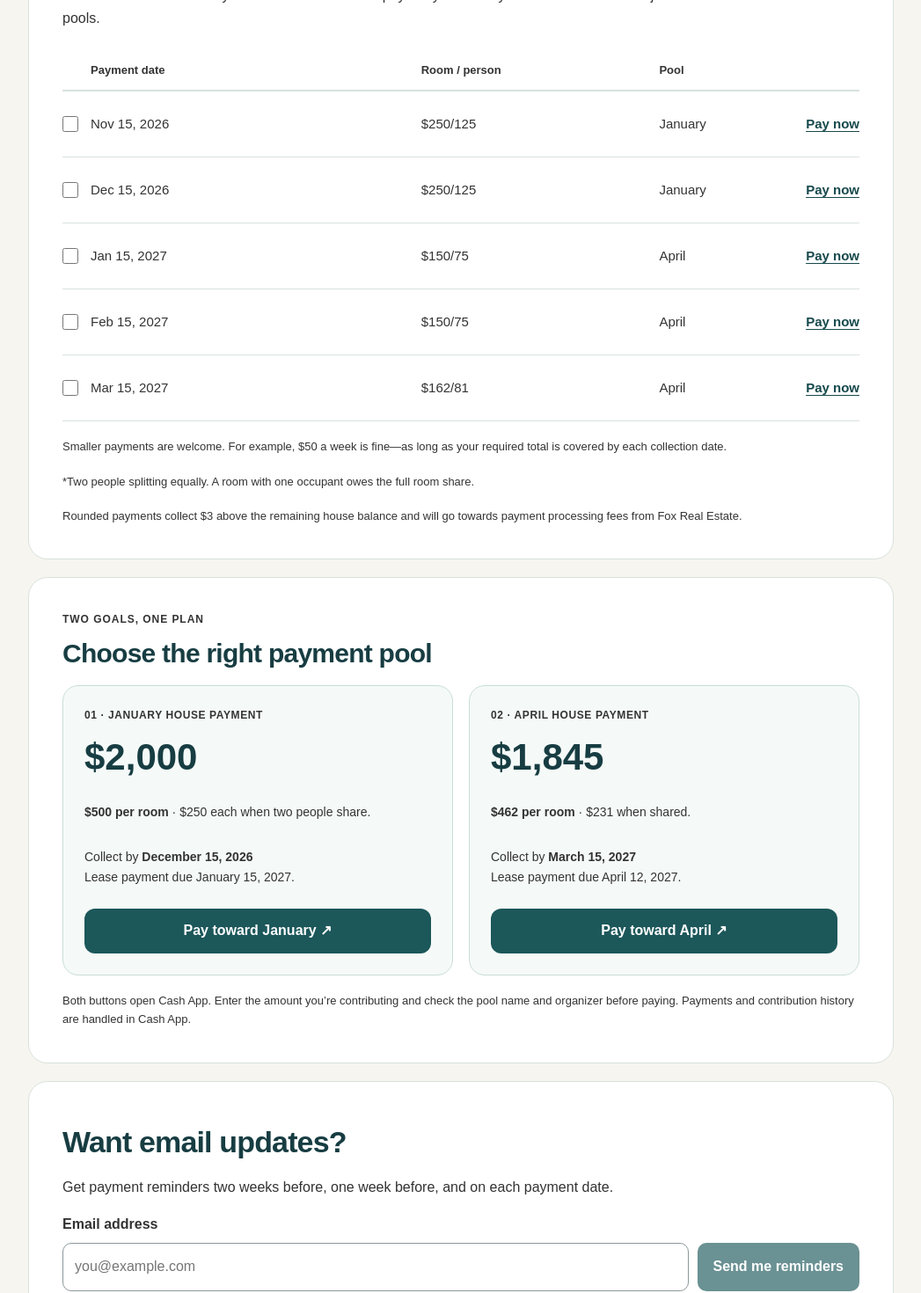
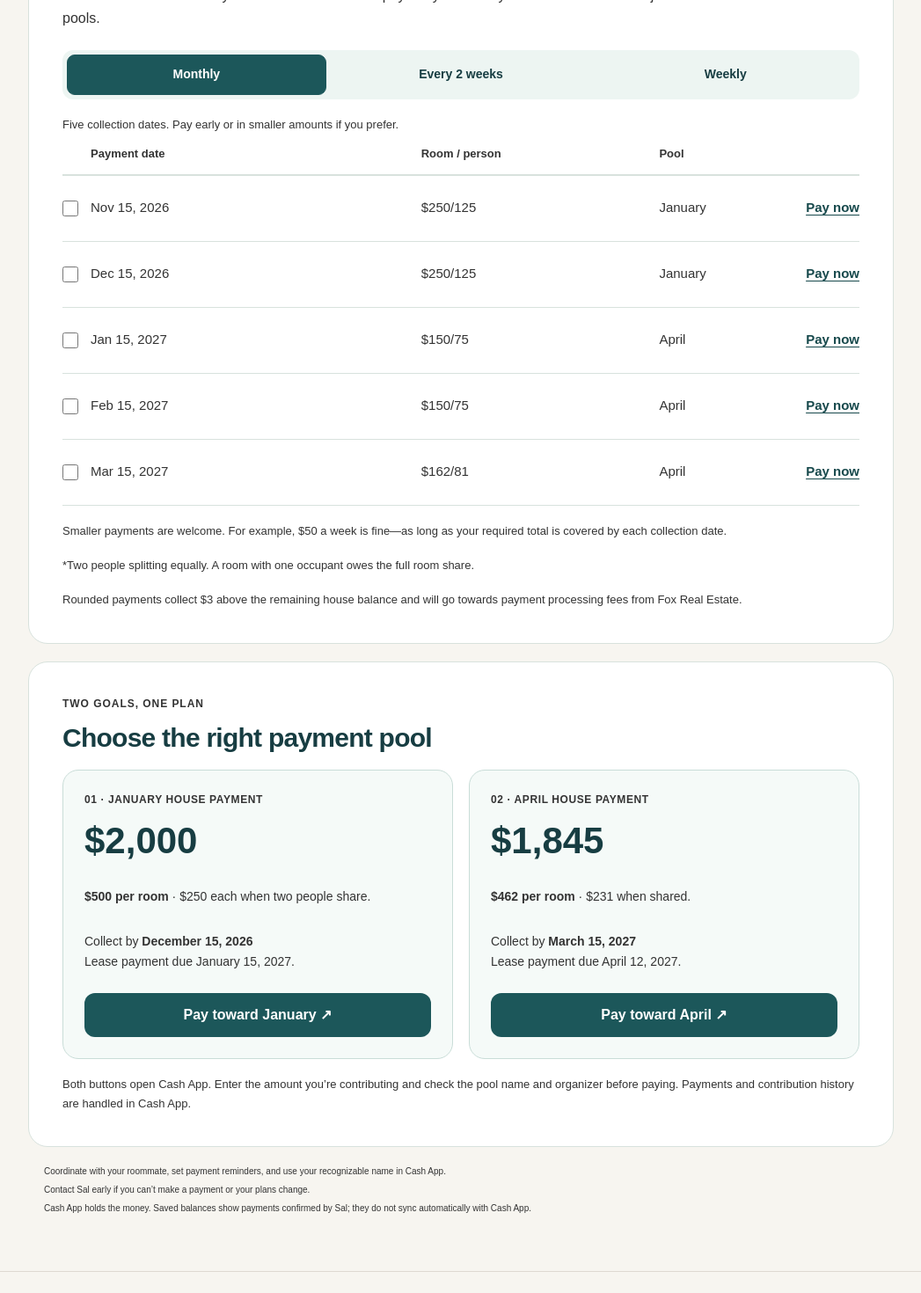
Before and after one commit to mooremaker/moore-made-store, a Next.js app: page /beach-house-2027 in a window 1280 px wide. Shown: the part 880-2350 px from the top of the page at 88% size, without its empty margins (116-1163 px from the left). Built offline with nearby package versions, Linux system fonts and the light colour scheme.

Commit message:
Simplify beach house signup and add flexible payment breakdowns

```diff
--- a/app/beach-house-2027/PaymentTools.tsx
+++ b/app/beach-house-2027/PaymentTools.tsx
@@ -1,12 +1,13 @@
 "use client";
 
-import { useEffect, useState, type FormEvent } from "react";
-import { beachHousePayments } from "@/lib/beach-house-payments";
+import { useEffect, useState } from "react";
+import { beachHousePayments, beachPaymentBreakdown, type BeachFrequency } from "@/lib/beach-house-payments";
 import styles from "./page.module.css";
 
 const storageKey = "beach-house-2027:checked:v1";
 
 export function PaymentSchedule({ savedEnabled = false }: { savedEnabled?: boolean }) {
+  const [frequency, setFrequency] = useState<BeachFrequency>("monthly");
   const [checked, setChecked] = useState<string[]>([]);
   const [savedProfile, setSavedProfile] = useState(false);
   const [savingCheck, setSavingCheck] = useState(false);
@@ -51,11 +52,16 @@ export function PaymentSchedule({ savedEnabled = false }: { savedEnabled?: boole
 
   return (
     <div className={styles.schedule}>
+      <div className={styles.frequencyTabs} role="group" aria-label="Payment frequency">
+        {(["monthly", "biweekly", "weekly"] as const).map((value) => <button type="button" aria-pressed={frequency === value} onClick={() => setFrequency(value)} key={value}>{value === "monthly" ? "Monthly" : value === "biweekly" ? "Every 2 weeks" : "Weekly"}</button>)}
+      </div>
+      <p className={styles.small}>{frequency === "monthly" ? "Five collection dates. Pay early or in smaller amounts if you prefer." : frequency === "biweekly" ? "Each monthly amount split into two payments, two weeks apart. Same totals and collection deadlines." : "Each monthly amount split into four weekly payments. Same totals and collection deadlines."}</p>
+      {frequency !== "monthly" ? <p className={styles.small}>These are optional planning dates. Use the Monthly tab to save your collection checklist. Email reminders follow the five collection dates.</p> : null}
       <div className={styles.scheduleHead} aria-hidden="true"><span /><span>Payment date</span><span>Room / person</span><span>Pool</span><span /></div>
-      {beachHousePayments.map((payment) => (
-        <div className={`${styles.paymentRow} ${checked.includes(payment.id) ? styles.checked : ""}`} key={payment.id}>
-          <input type="checkbox" checked={checked.includes(payment.id)} disabled={savingCheck} onChange={() => toggle(payment.id)} id={`payment-${payment.id}`} aria-label={`Mark ${payment.date} payment complete on your checklist`} />
-          <label htmlFor={`payment-${payment.id}`}><span className={styles.fullDate}>{payment.date}</span><span className={styles.shortDate}>{payment.shortDate}</span></label>
+      {beachPaymentBreakdown(frequency).map((payment) => (
+        <div className={`${styles.paymentRow} ${frequency === "monthly" && checked.includes(payment.id) ? styles.checked : ""}`} key={payment.id}>
+          {frequency === "monthly" ? <input type="checkbox" checked={checked.includes(payment.id)} disabled={savingCheck} onChange={() => toggle(payment.id)} id={`payment-${payment.id}`} aria-label={`Mark ${payment.date} payment complete on your checklist`} /> : <span aria-hidden="true" />}
+          <label htmlFor={frequency === "monthly" ? `payment-${payment.id}` : undefined}><span className={styles.fullDate}>{payment.date}</span><span className={styles.shortDate}>{payment.shortDate}</span></label>
           <span aria-label={`$${payment.room} per room, $${payment.person} per person`}>${payment.room}/{payment.person}</span>
           <span><span className={styles.fullPool}>{payment.pool}</span><span className={styles.shortPool}>{payment.pool.slice(0, 3)}</span></span>
           <a href={payment.href} aria-label={`Pay ${payment.date} in the ${payment.pool} Cash App pool`}>Pay now</a>
@@ -66,38 +72,3 @@ export function PaymentSchedule({ savedEnabled = false }: { savedEnabled?: boole
     </div>
   );
 }
-
-export function EmailUpdates({ enabled = false }: { enabled?: boolean }) {
-  const [email, setEmail] = useState("");
-  const [busy, setBusy] = useState(false);
-  const [message, setMessage] = useState("");
-  const [error, setError] = useState("");
-
-  async function subscribe(event: FormEvent<HTMLFormElement>) {
-    event.preventDefault();
-    setBusy(true); setError(""); setMessage("");
-    try {
-      const response = await fetch("/api/beach-house-2027/subscribe", { method: "POST", headers: { "Content-Type": "application/json" }, body: JSON.stringify({ email, consent: true, website: new FormData(event.currentTarget).get("website") }) });
-      const result = await response.json();
-      if (!response.ok) throw new Error(result.error || "Please try again shortly.");
-      setMessage(result.message || "Check your inbox to confirm your email and turn on reminders.");
-      setEmail("");
-    } catch (problem) { setError(problem instanceof Error ? problem.message : "Please try again shortly."); }
-    finally { setBusy(false); }
-  }
-
-  return (
-    <section className={styles.section} aria-labelledby="email-heading">
-      <h2 id="email-heading">Want email updates?</h2>
-      <p>Get payment reminders two weeks before, one week before, and on each payment date.</p>
-      <form onSubmit={subscribe} className={styles.emailForm}>
-        <label htmlFor="beach-email">Email address</label>
-        <div className={styles.emailFields}><input id="beach-email" type="email" autoComplete="email" maxLength={254} placeholder="you@example.com" value={email} onChange={(event) => setEmail(event.target.value)} required disabled={busy || !enabled} /><button type="submit" disabled={busy || !enabled}>{busy ? "Sending…" : "Send me reminders"}</button></div>
-        <label className={styles.honeypot}>Website<input name="website" autoComplete="off" tabIndex={-1} /></label>
-        <p className={styles.small}>{enabled ? "Confirm your email to start. You can unsubscribe anytime." : "Email reminders are being set up. Check back soon."}</p>
-        {message ? <p role="status">{message}</p> : null}
-        {error ? <p role="alert" className={styles.formError}>{error}</p> : null}
-      </form>
-    </section>
-  );
-}
--- a/app/beach-house-2027/page.module.css
+++ b/app/beach-house-2027/page.module.css
@@ -55,3 +55,6 @@
 .balanceGrid{display:grid;grid-template-columns:1fr 1fr;gap:14px;margin:18px 0}.balanceGrid>div{display:grid;gap:4px;padding:18px;background:#f5faf8;border-radius:12px}.balanceGrid span{font-size:13px}.balanceGrid strong{font-size:30px}.poolBalances{display:grid;gap:14px}.poolBalances>div{display:grid;grid-template-columns:1fr auto;gap:6px}.poolBalances progress{grid-column:1/-1;width:100%;height:10px;accent-color:#1c575a}
 .savedCheck{display:grid!important;grid-template-columns:20px 1fr;gap:8px;align-items:center;padding:9px 0}.savedCheck input{width:18px;height:18px}.savedCheck small{grid-column:2;color:#333}.historyRow{display:flex;justify-content:space-between;gap:14px;align-items:center;padding:14px 0;border-bottom:1px solid #d8e2dd}.historyRow>div{display:grid;gap:3px}.historyRow span{font-size:13px}.historyRow>div:last-child{text-align:right}.organizer{margin-top:22px;display:grid;gap:16px}.organizer h2{margin-top:20px}.organizerCard{padding:20px;border:1px solid #d8e2dd;border-radius:14px;background:#f5faf8}.organizerCard p{font-size:14px;overflow-wrap:anywhere}
 @media(max-width:600px){.formColumns{grid-template-columns:1fr}.balanceGrid>div{padding:14px}.balanceGrid strong{font-size:26px}.trackerActions{align-items:stretch;flex-direction:column}.historyRow{align-items:flex-start;flex-direction:column}.historyRow>div:last-child{text-align:left}}
+
+.frequencyTabs{display:flex;gap:6px;padding:5px;background:#edf5f2;border-radius:12px;margin-bottom:14px}.frequencyTabs button{flex:1;min-width:0;min-height:46px;padding:9px 6px;border:1px solid transparent;border-radius:9px;color:#173d42;background:transparent;font:inherit;font-size:14px;font-weight:700;cursor:pointer}.frequencyTabs button[aria-pressed="true"]{background:#1c575a;color:white;border-color:#1c575a}.frequencyTabs button:focus-visible{outline:3px solid #a16424;outline-offset:2px}
+.trackerForm .reminderChoice,.reminderChoice{display:flex;align-items:flex-start;gap:10px;font-weight:500}.trackerForm .reminderChoice input,.reminderChoice input{appearance:auto;width:20px;min-width:20px;height:20px;min-height:20px;padding:0;margin:4px 0;accent-color:#1c575a}.reminderChoice span{font-size:14px}.reminderSettings{padding-top:22px;border-top:1px solid #d8e2dd;margin-top:24px}.reminderSettings button{margin-top:14px}.trackerTop>span{overflow-wrap:anywhere;min-width:0}
--- a/app/beach-house-2027/page.tsx
+++ b/app/beach-house-2027/page.tsx
@@ -1,6 +1,6 @@
 import type { Metadata } from "next";
 import styles from "./page.module.css";
-import { EmailUpdates, PaymentSchedule } from "./PaymentTools";
+import { PaymentSchedule } from "./PaymentTools";
 import SavedTracker from "./SavedTracker";
 
 export const metadata: Metadata = {
@@ -31,7 +31,7 @@ export default function BeachHousePage() {
 
       <section className={styles.section} aria-labelledby="schedule-heading">
         <span className={styles.eyebrow}>Smaller payments, ahead of time</span>
-        <h2 id="schedule-heading">Our monthly schedule</h2>
+        <h2 id="schedule-heading">Choose your payment schedule</h2>
         <p>Amounts below are due by the listed date. You can pay early or cover your full share at once—just divide it between the two pools.</p>
         <PaymentSchedule savedEnabled={process.env.BEACH_HOUSE_TRACKER_ENABLED === "true"} />
         <p className={styles.small}>Smaller payments are welcome. For example, $50 a week is fine—as long as your required total is covered by each collection date.</p>
@@ -59,10 +59,9 @@ export default function BeachHousePage() {
         <p className={styles.small}>Both buttons open Cash App. Enter the amount you’re contributing and check the pool name and organizer before paying. Payments and contribution history are handled in Cash App.</p>
       </section>
 
-      <SavedTracker enabled={process.env.BEACH_HOUSE_TRACKER_ENABLED === "true"} />
-      <EmailUpdates enabled={process.env.BEACH_HOUSE_REMINDERS_ENABLED === "true"} />
+      <SavedTracker enabled={process.env.BEACH_HOUSE_TRACKER_ENABLED === "true"} remindersEnabled={process.env.BEACH_HOUSE_REMINDERS_ENABLED === "true"} />
       <div className={styles.footerNotes}>
-        <p>Coordinate with your roommate, set monthly reminders, and use your recognizable name in Cash App.</p>
+        <p>Coordinate with your roommate, set payment reminders, and use your recognizable name in Cash App.</p>
         <p>Contact Sal early if you can’t make a payment or your plans change.</p>
         <p>Cash App holds the money. Saved balances show payments confirmed by Sal; they do not sync automatically with Cash App.</p>
       </div>
--- a/lib/beach-house-payments.ts
+++ b/lib/beach-house-payments.ts
@@ -19,3 +19,20 @@ export function dueReminders(today: string) {
     return [14, 7, 0].includes(days) ? [{ payment, days }] : [];
   });
 }
+
+export type BeachFrequency = "monthly" | "biweekly" | "weekly";
+
+// Each collection retains its exact total and deadline; alternative views split it up.
+export function beachPaymentBreakdown(frequency: BeachFrequency) {
+  const count = frequency === "weekly" ? 4 : frequency === "biweekly" ? 2 : 1;
+  return beachHousePayments.flatMap((payment) => Array.from({ length: count }, (_, index) => {
+    const date = new Date(`${payment.id}T12:00:00Z`);
+    date.setUTCDate(date.getUTCDate() - (count - 1 - index) * (frequency === "biweekly" ? 14 : 7));
+    const id = date.toISOString().slice(0, 10);
+    const format = (amount: string) => (Number(amount) / count).toFixed(2).replace(/\.00$/, "");
+    return { ...payment, id, collectionId: payment.id,
+      date: new Intl.DateTimeFormat("en-US", { month: "short", day: "numeric", year: "numeric", timeZone: "UTC" }).format(date),
+      shortDate: new Intl.DateTimeFormat("en-US", { month: "short", day: "numeric", timeZone: "UTC" }).format(date),
+      room: format(payment.room), person: format(payment.person) };
+  }));
+}
```
Also changed, not shown: app/api/beach-house-2027/tracker/route.ts (+18 -6 lines), app/beach-house-2027/SavedTracker.tsx (+17 -9 lines), lib/beach-house-reminder-preferences.ts (added, +21 -0 lines), 1 other file (tests, documents, lock files or other folders).
